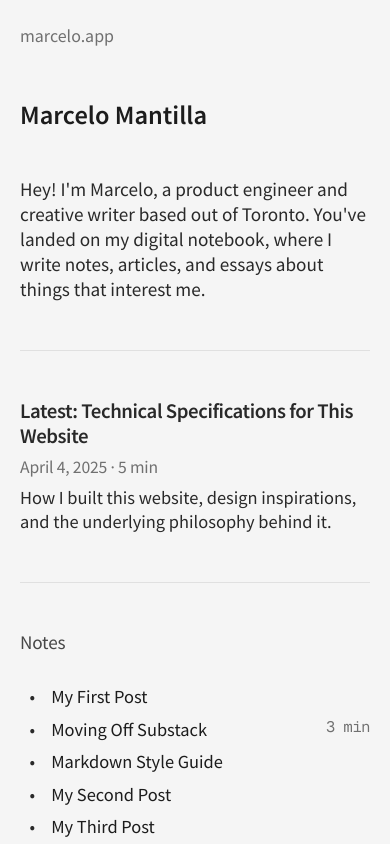
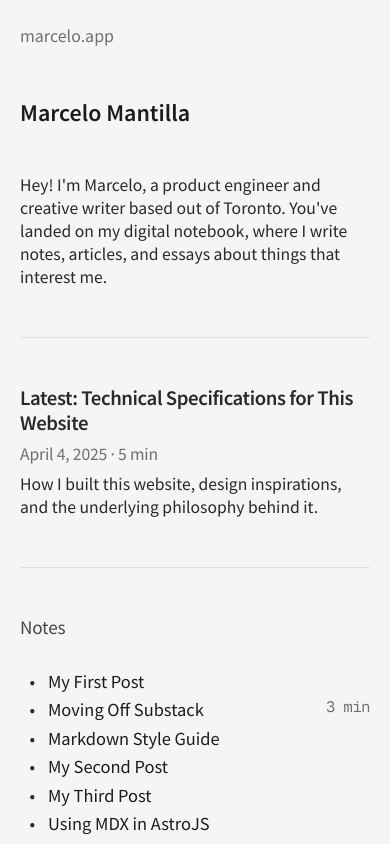
Before and after one commit to appcabinet/marcelo.app, an Astro site: page / in a window 390 px wide. Built offline with nearby package versions, Linux system fonts and the light colour scheme; Astro itself is replaced by a stand-in of ours; a web font is replaced by a local one.

Commit message:
chore: Adjusted font sizes and margins for better mobile responsiveness

```diff
--- a/src/components/note/LatestNote.astro
+++ b/src/components/note/LatestNote.astro
@@ -50,10 +50,6 @@ const publishedString = new Date(note.data.published).toLocaleDateString('en-US'
     letter-spacing: -0.01em;
   }
 
-  .title:hover {
-    color: var(--accent);
-  }
-
   .latest-note .description {
     font-size: 1.15rem;
     line-height: 1.3;
@@ -62,11 +58,11 @@ const publishedString = new Date(note.data.published).toLocaleDateString('en-US'
   }
 
   @media (max-width: 720px) {
-    .title {
-      font-size: 1.5rem;
+    .latest-note .title {
+      font-size: 1.3rem;
     }
 
-    .description {
+    .latest-note .description {
       font-size: 1.1rem;
     }
 
--- a/src/components/note/NoteList.astro
+++ b/src/components/note/NoteList.astro
@@ -41,7 +41,7 @@ function formatDate(date: Date): string {
 
   @media (max-width: 720px) {
     .notes-list {
-      gap: 0.65rem;
+      gap: 0.40rem;
     }
     .note-item {
       align-items: flex-start;
@@ -57,7 +57,7 @@ function formatDate(date: Date): string {
     .note-item .title::before {
       content: "•";
       margin-left: 0.6rem;
-      margin-right: 1rem;
+      margin-right: 0.8rem;
       color: var(--text-light);
     }
   }
--- a/src/pages/index.astro
+++ b/src/pages/index.astro
@@ -46,11 +46,6 @@ function formatDate(date: Date): string {
         align-items: flex-start;
       }
 
-      @media (max-width: 720px) {
-        .index-header {
-        }
-      }
-
       .index-header .title {
         font-size: 1.65rem;
         line-height: 1.1;
@@ -68,6 +63,16 @@ function formatDate(date: Date): string {
         text-wrap: normal;
         color: var(--text-light);
         margin: 0;
+      }
+
+      @media (max-width: 720px) {
+        .index-header .title {
+          font-size: 1.5rem;
+        }
+
+        .index-header .description {
+          font-size: 1.1rem;
+        }
       }
 
 
```
